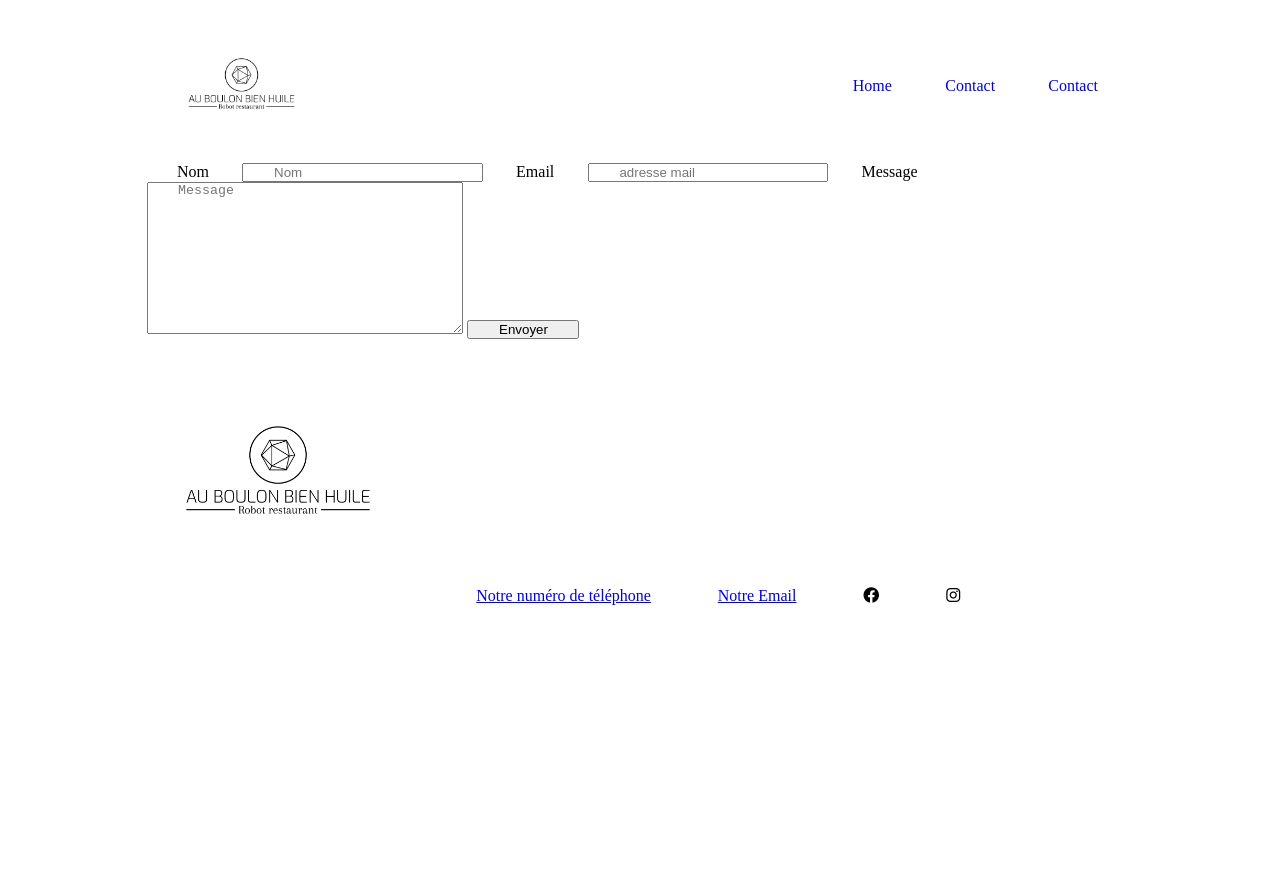
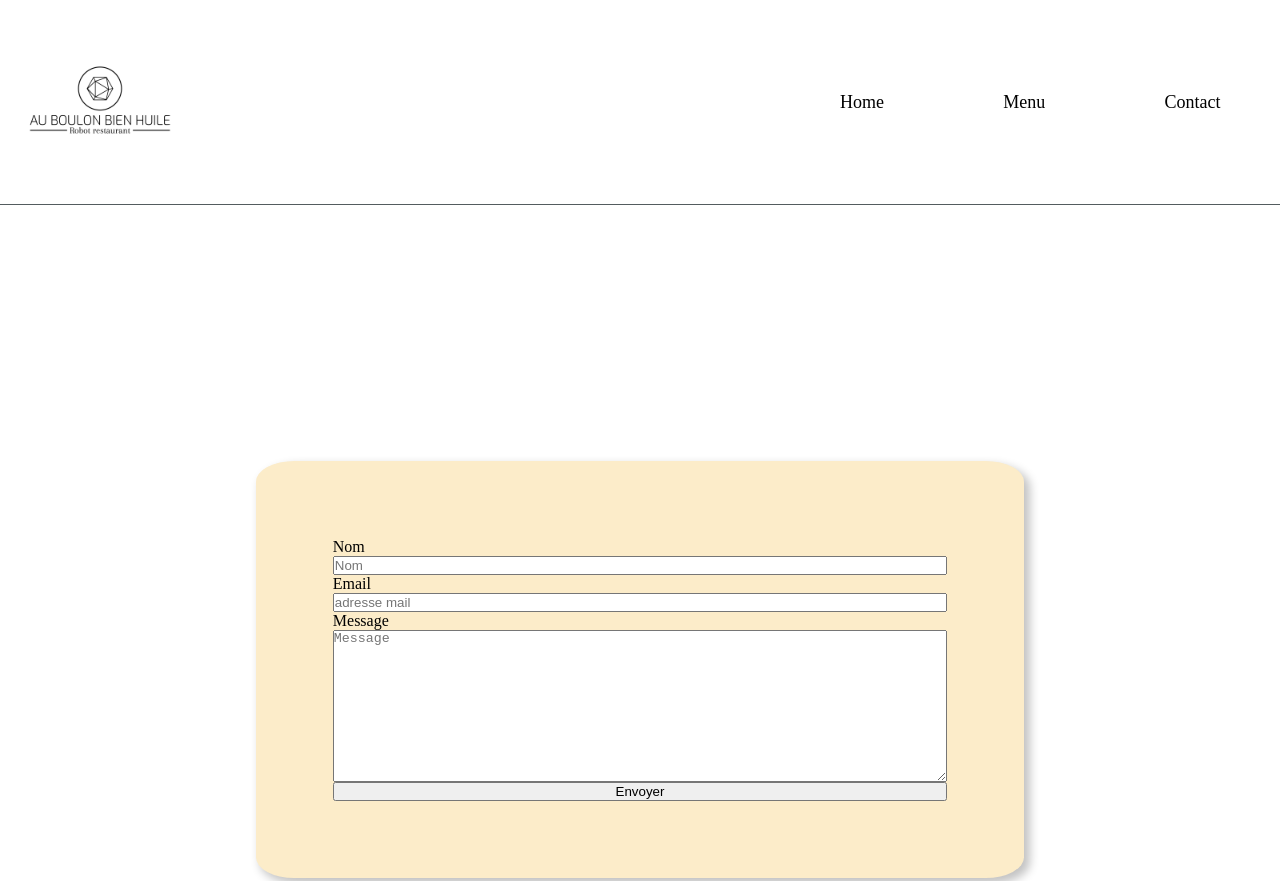
Before and after one commit to SofianeR/Au-boulon-bien-huile, a plain HTML site: page pages/contact.html in a window 1280 px wide. Shown: the top 881 px of the page. Before the commit the page ends 800 px from the top, so only its background shows below. Drawn offline with Linux system fonts and the light colour scheme.

Commit message:
style flavien

```diff
--- a/pages/contact.html
+++ b/pages/contact.html
@@ -14,7 +14,7 @@
 
     <link rel="stylesheet" href="../style.css" />
 
-    <title>La carte</title>
+    <title>Nous contacter</title>
   </head>
   <body>
     <header>
@@ -31,7 +31,7 @@
           </li>
 
           <li>
-            <a href="./menu.html">Contact</a>
+            <a href="./menu.html">Menu</a>
           </li>
 
           <li>
@@ -41,8 +41,8 @@
       </nav>
     </header>
 
-    <section id="fomulaire-contact">
-      <form action="">
+    <section id="fomulaire-contact" class="fomulaire-contact">
+      <form action="" class="formContact">
         <label for="name">Nom</label>
         <input id="name" name="name" type="text" placeholder="Nom" />
 
@@ -62,11 +62,13 @@
     </section>
 
     <footer>
-      <img src="../assets/img/logo-black.png" alt="" />
+      <img src="../assets/img/logo-no-background.png" alt="" />
       <a href="tel:+33764534231">Notre numéro de téléphone</a>
       <a href="mailto:monMail@gmail.fr">Notre Email</a>
-      <i class="fa-brands fa-facebook"></i>
-      <i class="fa-brands fa-instagram"></i>
+      <div>
+        <i class="fa-brands fa-facebook"></i>
+        <i class="fa-brands fa-instagram"></i>
+      </div>
     </footer>
   </body>
 </html>
--- a/style.css
+++ b/style.css
@@ -4,21 +4,32 @@
 }
 
 * {
-    padding: 0 3%;
+    padding: 0px;
+    margin: 0px;
 }
 
 img {
     width: 25%;
+    min-width: 200px;
+    padding-left: 0px;
+
+}
+
+header {
+    border-bottom: solid 1px #545c5f;
+
 }
 
 header, nav ul {
     display: flex;
     justify-content: space-around;
     align-items: center;
+
 }
 
 nav {
     width: 50%;
+    font-size: 18px;
 }
 
 ul {
@@ -28,4 +39,37 @@ ul {
 
 nav ul a {
     text-decoration: none;
+    padding-inline: 10px;
+    color: black;
 }
+
+h1 {
+    padding: 10px;
+}
+
+h2 {}
+
+.sectionOne {
+    padding: 10px;
+    padding-left: 20px;
+}
+
+.fomulaire-contact {
+    background-color: #FCECC9;
+    border-radius: 5%;
+    box-shadow: 5px 5px 10px 1px #0000003d;
+    margin: 20%;
+}
+
+.formContact {
+    padding: 10%;
+    display: flex;
+    flex-direction: column;
+}
+
+footer {
+    display: flex;
+    background: #545c5f;
+    padding: 10px;
+    justify-content: space-between;
+}
```
Also changed, not shown: index.html (+14 -4 lines), pages/auth.html (+4 -2 lines), pages/menu.html (+7 -4 lines), assets/img/logo-no-background.png (added).
